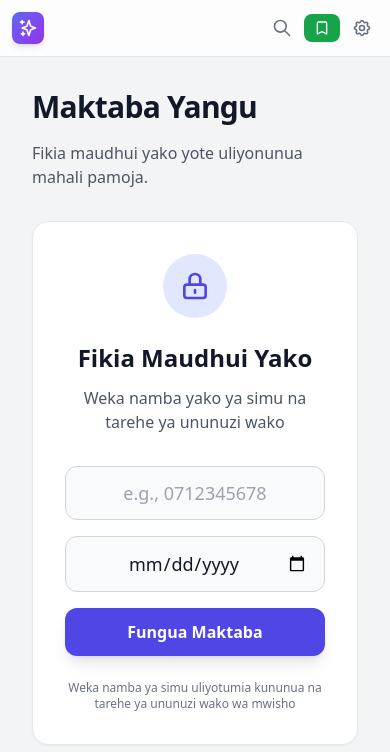
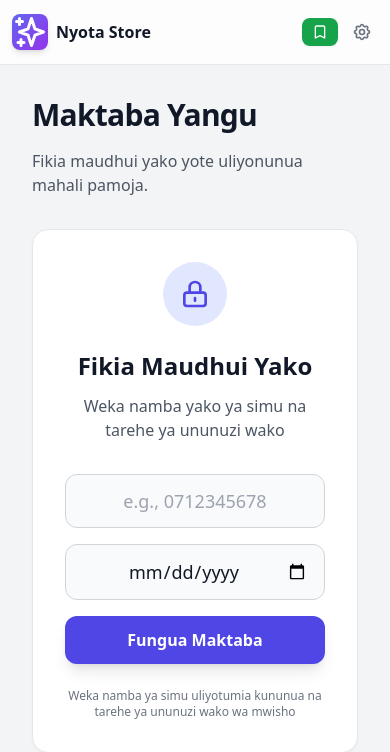
Before and after one commit to juliustm/nyota, a Flask app: page /library in a window 390 px wide. Shown: the top 752 px of the page. Run offline with Flask 3, Linux system fonts and the light colour scheme; some libraries are stand-ins or nearby versions.

Commit message:
improve: Topbar, profile, metadata and bio details

```diff
--- a/routes.py
+++ b/routes.py
@@ -1444,12 +1444,26 @@ def landing_page():
             if count >= 3: break
 
     # --- Dynamic Metadata for Social Sharing ---
-    # Use a random published asset to make social previews dynamic and engaging
+    # Priority: 1. Profile photo (if set), 2. Random asset cover, 3. Default fallback
     random_asset = DigitalAsset.query.filter_by(status=AssetStatus.PUBLISHED).order_by(func.random()).first()
 
     meta_title = creator.store_name or "Nyota ✨ Store"
     meta_description = creator.get_setting('store_bio') or f"Discover amazing digital content on {creator.store_name}."
     meta_image = url_for('static', filename='img/default-og.jpg', _external=True)
+
+    # 1. Try profile photo first
+    profile_photo = creator.get_setting('store_photo_url')
+    if profile_photo:
+        if profile_photo.startswith('http'):
+            meta_image = profile_photo
+        else:
+            meta_image = request.host_url.rstrip('/') + profile_photo
+    elif random_asset and random_asset.cover_image_url:
+        # 2. Fall back to a random published asset's cover image
+        if random_asset.cover_image_url.startswith('http'):
+            meta_image = random_asset.cover_image_url
+        else:
+            meta_image = url_for('static', filename=random_asset.cover_image_url.lstrip('/'), _external=True)
 
     if random_asset:
         # Build persuasive meta from random asset
@@ -1460,14 +1474,6 @@ def landing_page():
         if len(desc_text) > 140:
             desc_text = desc_text[:137] + "..."
         meta_description = f"{desc_text} 🛒 Get instant access at {creator.store_name}!"
-
-        # Ensure absolute URL for image
-        if random_asset.cover_image_url:
-            if random_asset.cover_image_url.startswith('http'):
-                meta_image = random_asset.cover_image_url
-            else:
-                # Relative URL - make it absolute
-                meta_image = url_for('static', filename=random_asset.cover_image_url.lstrip('/'), _external=True)
 
     return render_template(
         'user/index.html',
--- a/templates/user/base.html
+++ b/templates/user/base.html
@@ -7,6 +7,11 @@
 
     <!-- Canonical URL -->
     <link rel="canonical" href="{{ request.url }}">
+
+    <!-- Favicon -->
+    <link rel="icon" type="image/svg+xml" href="{{ url_for('static', filename='favicon.svg') }}">
+    <link rel="icon" type="image/png" sizes="32x32" href="{{ url_for('static', filename='nyota.icon.png') }}">
+    <link rel="apple-touch-icon" href="{{ url_for('static', filename='nyota.icon.png') }}">
 
     <title>{% block title %}Nyota ✨ Storefront{% endblock %}</title>
 
@@ -95,76 +100,83 @@
     <header
         class="sticky top-0 z-40 bg-white/80 dark:bg-gray-900/80 backdrop-blur-md border-b border-gray-200 dark:border-gray-700/50">
         <nav class="max-w-7xl mx-auto px-3 sm:px-6 lg:px-8">
-            <div class="flex items-center justify-between h-14"
+            <div class="flex items-center justify-between h-16"
                 x-data="{ brandOpacity: 1, brandY: 0, searchOpen: false }"
                 @toggle-brand.window="brandOpacity = $event.detail.value ? 1 : 0; brandY = $event.detail.value ? 0 : -10"
                 @toggle-brand-progress.window="brandOpacity = $event.detail.value; brandY = (1 - $event.detail.value) * -10"
                 @keydown.escape.window="searchOpen = false">
 
-                <!-- Left: Brand + Search -->
+                <!-- Left: Brand -->
                 <div class="flex items-center gap-2 sm:gap-3 flex-1 min-w-0">
                     <a href="{{ url_for('main.landing_page') }}"
-                        class="flex items-center space-x-2 will-change-transform shrink-0"
+                        class="flex items-center space-x-2 will-change-transform min-w-0"
                         :style="`opacity: ${brandOpacity}; transform: translateY(${brandY}px); pointer-events: ${brandOpacity < 0.5 ? 'none' : 'auto'}`">
                         {% if creator and (creator.get_setting('store_logo_url') or
                         creator.get_setting('store_photo_url'))
                         %}
                         <img src="{{ creator.get_setting('store_logo_url') or creator.get_setting('store_photo_url') }}"
-                            alt="{{ store_name }}" class="w-8 h-8 rounded-lg object-cover shadow-md">
+                            alt="{{ store_name }}" class="w-9 h-9 rounded-lg object-cover shadow-md shrink-0">
                         {% else %}
                         <div
-                            class="w-8 h-8 bg-gradient-to-br from-indigo-500 to-purple-600 rounded-lg flex items-center justify-center shadow-md">
-                            <svg xmlns="http://www.w3.org/2000/svg" class="h-5 w-5 text-white" fill="none"
+                            class="w-9 h-9 bg-gradient-to-br from-indigo-500 to-purple-600 rounded-lg flex items-center justify-center shadow-md shrink-0">
+                            <svg xmlns="http://www.w3.org/2000/svg" class="h-5.5 w-5.5 text-white" fill="none"
                                 viewBox="0 0 24 24" stroke="currentColor" stroke-width="2">
                                 <path stroke-linecap="round" stroke-linejoin="round"
                                     d="M5 3v4M3 5h4M6 17v4m-2-2h4m5-16l2.286 6.857L21 12l-5.714 2.143L13 21l-2.286-6.857L5 12l5.714-2.143L13 3z" />
                             </svg>
                         </div>
                         {% endif %}
-                        <span class="text-lg font-bold text-gray-900 dark:text-white hidden sm:inline">{{ store_name
-                            }}</span>
+                        <span
+                            class="text-base sm:text-xl font-bold text-gray-900 dark:text-white truncate max-w-[12rem] sm:max-w-[14rem] lg:max-w-none">{{
+                            store_name }}</span>
                     </a>
                 </div>
 
                 <!-- Right: Actions -->
-                <div class="flex items-center space-x-1.5 sm:space-x-3 shrink-0">
+                <div class="flex items-center space-x-2 sm:space-x-3 shrink-0 relative">
                     {% if not hide_navbar_search %}
-                    <!-- Search: icon toggles to input -->
+                    <!-- Search: icon toggles to dropdown input -->
                     <button x-show="!searchOpen"
                         @click="searchOpen = true; $nextTick(() => $refs.navSearchInput && $refs.navSearchInput.focus())"
-                        class="p-1.5 rounded-full text-gray-500 dark:text-gray-400 hover:bg-gray-100 dark:hover:bg-gray-800 transition-colors"
+                        class="p-2 rounded-full text-gray-500 dark:text-gray-400 hover:bg-gray-100 dark:hover:bg-gray-800 transition-colors"
                         title="{{ translate('search_placeholder') or 'Search...' }}">
-                        <svg class="w-5 h-5" fill="none" viewBox="0 0 24 24" stroke="currentColor">
+                        <svg class="w-5.5 h-5.5" fill="none" viewBox="0 0 24 24" stroke="currentColor">
                             <path stroke-linecap="round" stroke-linejoin="round" stroke-width="2"
                                 d="M21 21l-6-6m2-5a7 7 0 11-14 0 7 7 0 0114 0z" />
                         </svg>
                     </button>
-                    <form x-show="searchOpen" x-transition:enter="transition ease-out duration-150"
-                        x-transition:enter-start="opacity-0 scale-95" x-transition:enter-end="opacity-100 scale-100"
+                    <!-- Search dropdown (absolutely positioned below the bar) -->
+                    <div x-show="searchOpen" x-transition:enter="transition ease-out duration-150"
+                        x-transition:enter-start="opacity-0 -translate-y-2"
+                        x-transition:enter-end="opacity-100 translate-y-0"
                         x-transition:leave="transition ease-in duration-100"
-                        x-transition:leave-start="opacity-100 scale-100" x-transition:leave-end="opacity-0 scale-95"
-                        x-cloak action="{{ url_for('main.landing_page') }}" method="GET"
-                        class="flex items-center gap-1.5">
+                        x-transition:leave-start="opacity-100 translate-y-0"
+                        x-transition:leave-end="opacity-0 -translate-y-2" @click.away="searchOpen = false" x-cloak
+                        class="absolute top-full right-0 mt-2 z-50">
+                        <form action="{{ url_for('main.landing_page') }}" method="GET"
+                            class="flex items-center gap-1.5 bg-white dark:bg-gray-800 rounded-xl shadow-xl border border-gray-200 dark:border-gray-700 p-2">
                             <div class="relative">
-                            <div class="absolute inset-y-0 left-0 pl-2.5 flex items-center pointer-events-none">
+                                <div class="absolute inset-y-0 left-0 pl-3 flex items-center pointer-events-none">
                                     <svg class="w-4 h-4 text-gray-400" fill="none" viewBox="0 0 24 24"
                                         stroke="currentColor">
                                         <path stroke-linecap="round" stroke-linejoin="round" stroke-width="2"
                                             d="M21 21l-6-6m2-5a7 7 0 11-14 0 7 7 0 0114 0z" />
                                     </svg>
                                 </div>
-                            <input x-ref="navSearchInput" type="text" name="q" value="{{ request.args.get('q', '') }}"
+                                <input x-ref="navSearchInput" type="text" name="q"
+                                    value="{{ request.args.get('q', '') }}"
                                     placeholder="{{ translate('search_placeholder') or 'Search...' }}"
-                                class="w-36 sm:w-52 pl-8 pr-3 py-1.5 bg-gray-50 dark:bg-gray-800 border border-gray-200 dark:border-gray-700 rounded-full text-sm text-gray-900 dark:text-white placeholder-gray-400 focus:ring-2 focus:ring-indigo-500/30 focus:border-indigo-500 transition-all">
+                                    class="w-48 sm:w-64 pl-9 pr-3 py-2 bg-gray-50 dark:bg-gray-900 border border-gray-200 dark:border-gray-700 rounded-lg text-sm text-gray-900 dark:text-white placeholder-gray-400 focus:ring-2 focus:ring-indigo-500/30 focus:border-indigo-500 transition-all">
                             </div>
                             <button type="button" @click="searchOpen = false"
-                            class="p-1 rounded-full text-gray-400 hover:text-gray-600 dark:hover:text-gray-300 transition-colors">
+                                class="p-1.5 rounded-full text-gray-400 hover:text-gray-600 dark:hover:text-gray-300 transition-colors">
                                 <svg class="w-4 h-4" fill="none" viewBox="0 0 24 24" stroke="currentColor">
                                     <path stroke-linecap="round" stroke-linejoin="round" stroke-width="2"
                                         d="M6 18L18 6M6 6l12 12" />
                                 </svg>
                             </button>
                         </form>
+                    </div>
                     {% endif %}
                     {% block navbar_filter_modal %}{% endblock %}
                     {% if 'creator_id' in session %}<a href="{{ url_for('admin.creator_login') }}"
```
Also changed, not shown: templates/user/index.html (+11 -41 lines), static/favicon.svg (added). Lines whose indentation alone changed are shown as unchanged.
